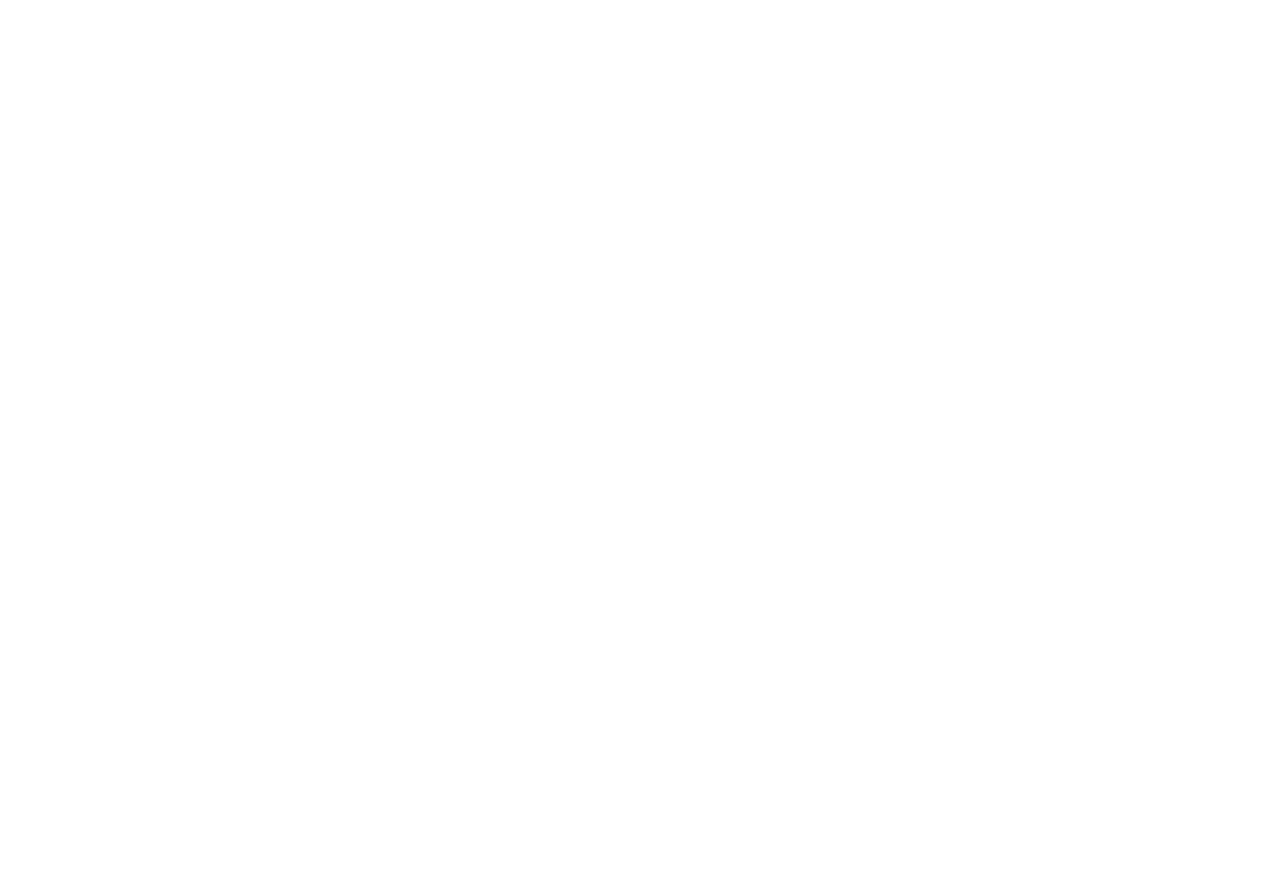
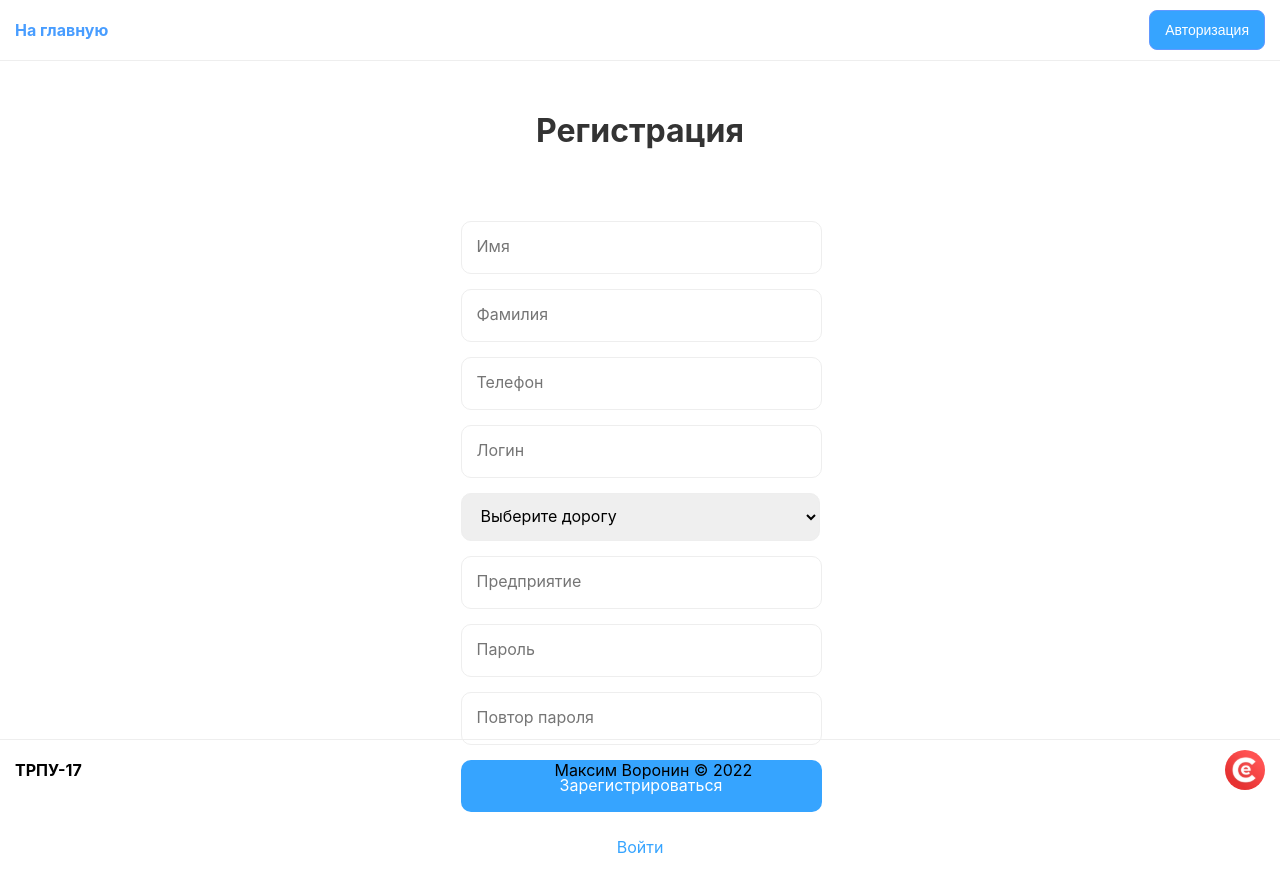
Before and after one commit to catlense-ru/rzd-helper, a React (Create React App) app in the folder client/: page /register in a window 1280 px wide. Before the commit this address had no page. Before the commit the page ends 800 px from the top, so only its background shows below. Built offline with nearby package versions, Linux system fonts and the light colour scheme.

Commit message:
Register layout

```diff
--- a/client/src/App.js
+++ b/client/src/App.js
@@ -9,6 +9,7 @@
 import config from './config'
 import { useDispatch, useSelector } from "react-redux";
 import Join from "./pages/Join/Join";
+import Register from "./pages/Register/Register";
 
 function App() {
 
@@ -25,6 +26,7 @@
       <Routes>
         <Route path="/" index element={<Main title="Главная страница" />} />
         <Route path="/join" element={<Join title="Авторизация" />} />
+        <Route path="/register" element={<Register title="Регистрация" />} />
       </Routes>
     </BrowserRouter>
   );
--- /dev/null
+++ b/client/src/pages/Register/Register.jsx
@@ -0,0 +1,65 @@
+import Header from "../../components/header/Header";
+import {useState} from 'react'
+import s from './register.module.scss'
+import Footer from "../../components/footer/Footer"
+import { Link } from "react-router-dom";
+
+export default function Register(props) {
+
+  const [name, setName] = useState('')
+  const [surname, setSurname] = useState('')
+  const [phone, setPhone] = useState('')
+  const [login, setLogin] = useState('')
+  const [work, setWork] = useState('')
+  const [road, setRoad] = useState('')
+  const [password, setPassword] = useState('')
+  const [passwordRepeat, setPasswordRepeat] = useState('')
+  const [result, setResult] = useState({status: '', message: ''})
+
+  const sendData = () => {
+
+  }
+
+  return(
+    <>
+      <title>{props.title}</title>
+
+      <Header />
+      <div className={s.regContainer}>
+        <h1>Регистрация</h1>
+        <div className={s.formData}>
+          <input type="text" placeholder="Имя" onChange={({target}) => setName(target.value)} value={name} />
+          <input type="text" placeholder="Фамилия" onChange={({target}) => setSurname(target.value)} value={surname} />
+          <input type="text" placeholder="Телефон" onChange={({target}) => setPhone(target.value)} value={phone} />
+          <input type="text" placeholder="Логин" onChange={({target}) => setLogin(target.value)} value={login} />
+          <select onChange={({target}) => setRoad(target.value)} defaultValue="0">
+            <option value="0">Выберите дорогу</option>
+            <option value="Восточно-Сибирская железная дорога">Восточно-Сибирская железная дорога</option>
+            <option value="Горьковская железная дорога">Горьковская железная дорога</option>
+            <option value="Дальневосточная железная дорога">Дальневосточная железная дорога</option>
+            <option value="Забайкальская железная дорога">Забайкальская железная дорога</option>
+            <option value="Западно-Сибирская железная дорога">Западно-Сибирская железная дорога</option>
+            <option value="Калининградская железная дорога">Калининградская железная дорога</option>
+            <option value="Куйбышевская железная дорога">Куйбышевская железная дорога</option>
+            <option value="Московская железная дорога">Московская железная дорога</option>
+            <option value="Октябрьская железная дорога">Октябрьская железная дорога</option>
+            <option value="Приволжская железная дорога">Приволжская железная дорога</option>
+            <option value="Сахалинская железная дорога">Сахалинская железная дорога</option>
+            <option value="Свердловская железная дорога">Свердловская железная дорога</option>
+            <option value="Северная железная дорога">Северная железная дорога</option>
+            <option value="Северо-Кавказская железная дорога">Северо-Кавказская железная дорога</option>
+            <option value="Юго-Восточная железная дорога">Юго-Восточная железная дорога</option>
+            <option value="Южно-Уральская железная дорога">Южно-Уральская железная дорога</option>
+          </select>
+          <input type="text" placeholder="Предприятие" onChange={({target}) => setWork(target.value)} value={work} />
+          <input type="password" placeholder="Пароль" onChange={({target}) => setPassword(target.value)} value={password} />
+          <input type="password" placeholder="Повтор пароля" onChange={({target}) => setPasswordRepeat(target.value)} value={passwordRepeat} />
+          <button onClick={sendData}>Зарегистрироваться</button>
+          <Link to="/join">Войти</Link>
+          <p className={`${s.result} ${s[result.status]}`}>{result.message}</p>
+        </div>
+      </div>
+      <Footer />
+    </>
+  )
+}
--- /dev/null
+++ b/client/src/pages/Register/register.module.scss
@@ -0,0 +1,65 @@
+.regContainer {
+  display: flex;
+  align-items: center;
+  flex-direction: column;
+  h1 {
+    text-align: center;
+    color: #333;
+    margin-top: 50px;
+  }
+  .formData {
+    display: flex;
+    flex-direction: column;
+    min-width: 320px;
+    max-width: 420px;
+    margin: 0 auto;
+    margin-top: 50px;
+    margin-left: 15px;
+    margin-right: 15px;
+    input, select {
+      width: calc(100% - 30px);
+      height: 48px;
+      padding: 0;
+      padding-bottom: 3px;
+      border-radius: 10px;
+      border: 1px solid #eee;
+      padding-left: 15px;
+      padding-right: 15px;
+      margin-bottom: 15px;
+      font-size: 16px;
+    }
+    select {
+      width: 100%;
+    }
+    button {
+      width: calc(100% + 2px);
+      padding: 0;
+      height: 52px;
+      border-radius: 10px;
+      border: none;
+      color: white;
+      font-size: 16px;
+      background: #36a4ff;
+      padding-bottom: 3px;
+    }
+    a {
+      text-align: center;
+      display: block;
+      margin-top: 25px;
+      text-decoration: none;
+      color: #36a4ff;
+      &:hover {
+        text-decoration: underline;
+      }
+    }
+    .result {
+      text-align: center;
+      &.error {
+        color: rgb(255, 47, 47);
+      }
+      &.success {
+        color: rgb(43, 196, 81);
+      }
+    }
+  }
+}
```
